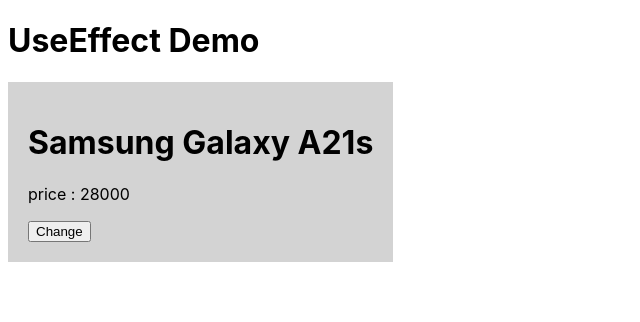
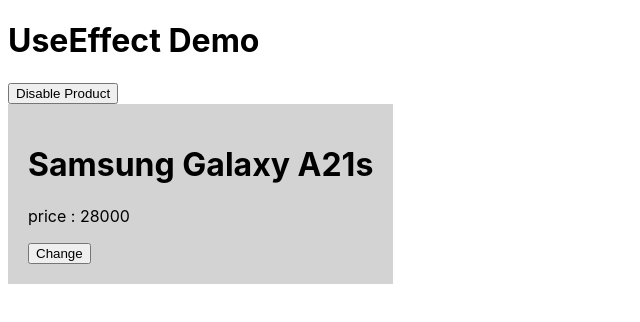
Before and after one commit to binura12/React-Practice, a React (Vite) app: page / in a window 1280 px wide. Shown: the top 322 px of the page, without its empty margins (0-640 px from the left). Built offline with nearby package versions, Linux system fonts and the light colour scheme.

Commit message:
calling useEffect when component unmounting

```diff
--- a/src/App.jsx
+++ b/src/App.jsx
@@ -1,12 +1,25 @@
+import { useState } from "react";
 import "./App.css";
 import Product from "./Product";
 function App() {
+  let [showProduct, setShowProduct] = useState(true);
+
   return (
     <div>
+
       <h1>UseEffect Demo</h1>
-      <Product/>
+
+      <button onClick={()=>{
+        setShowProduct(!showProduct);
+      }}>Disable Product</button>
+
+      {
+        showProduct === true ? (<Product/>) : (null)
+      }
+
     </div>
   );
+
 }
 
 export default App;
--- a/src/Product.jsx
+++ b/src/Product.jsx
@@ -7,7 +7,11 @@
 
     useEffect(()=>{
         console.log("Component Mounted");
-    },[])
+        return () => {
+            console.log("Component Unmounted");
+
+        }
+    })
 
     return (
         <div className="product">
```
